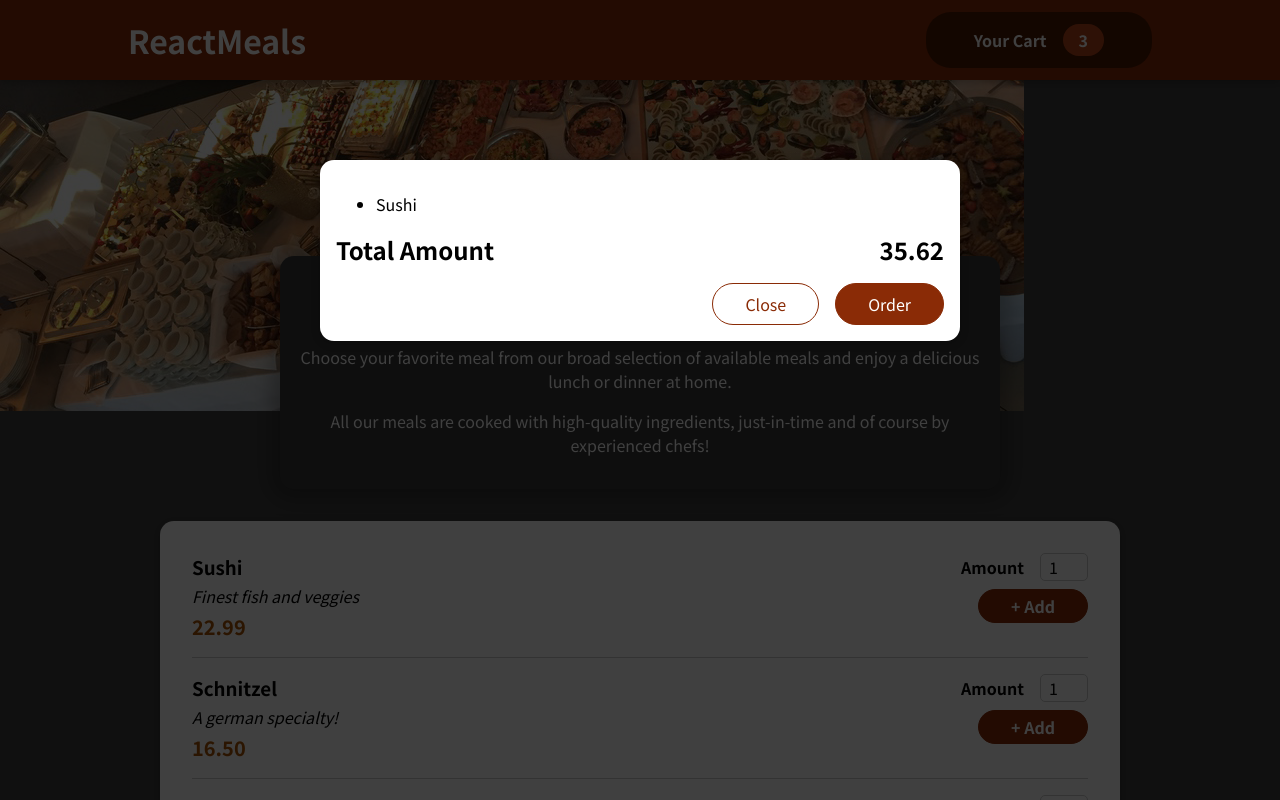
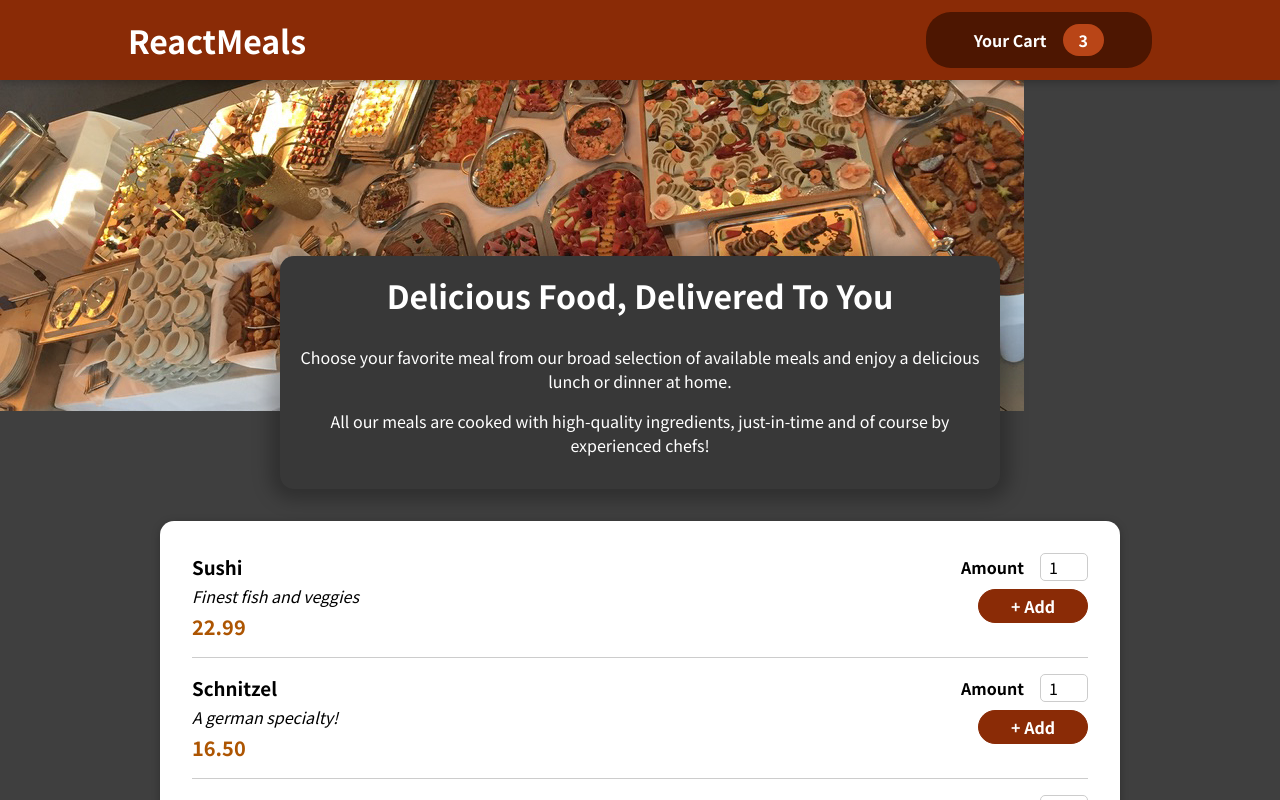
Before and after one commit to exemplar-codes/react-meals, a React (Create React App) app: page / in a window 1280 px wide. Shown: the top 800 px of the page. Built offline with nearby package versions, Linux system fonts and the light colour scheme.

Commit message:
Add modal

```diff
--- a/src/App.js
+++ b/src/App.js
@@ -1,14 +1,19 @@
-import React from "react";
+import React, { useState } from "react";
 import Cart from "./components/Cart/Cart";
 
 import Header from "./components/Layout/Header";
 import Meals from "./components/Meals/Meals";
 
 function App() {
+  const [cartOpen, setCartOpen] = useState(false);
+
+  const showCart = () => setCartOpen(true);
+  const hideCart = () => setCartOpen(false);
+
   return (
     <>
-      <Cart />
-      <Header />
+      {cartOpen && <Cart onClose={hideCart} />}
+      <Header onShowCart={showCart} />
       <main>
         <Meals />
       </main>
--- a/src/components/Cart/Cart.jsx
+++ b/src/components/Cart/Cart.jsx
@@ -13,14 +13,16 @@
   );
 
   return (
-    <Modal>
+    <Modal onClose={props.onClose}>
       {cartItems}
       <div className={classes.total}>
         <span>Total Amount</span>
         <span>35.62</span>
       </div>
       <div className={classes.actions}>
-        <button className={classes["button--alt"]}>Close</button>
+        <button className={classes["button--alt"]} onClick={props.onClose}>
+          Close
+        </button>
         <button className={classes.button}>Order</button>
       </div>
     </Modal>
--- a/src/components/Layout/Header.jsx
+++ b/src/components/Layout/Header.jsx
@@ -5,12 +5,12 @@
 
 import HeaderCartButton from "./HeaderCart";
 
-function Header() {
+function Header(props) {
   return (
     <>
       <header className={classes.header}>
         <h1>ReactMeals</h1>
-        <HeaderCartButton />
+        <HeaderCartButton onClick={props.onShowCart} />
       </header>
       <div>
         <img src={mealsImage} alt="A table full of delicious food!" />
--- a/src/components/Layout/HeaderCart.jsx
+++ b/src/components/Layout/HeaderCart.jsx
@@ -3,14 +3,14 @@
 import classes from "./HeaderCartButton.module.css";
 import CartIcon from "../Cart/CartIcon";
 
-function HeaderCartButton({ count = 3 }) {
+function HeaderCartButton(props) {
   return (
-    <button className={classes.button}>
+    <button className={classes.button} onClick={props.onClick}>
       <span>
         <CartIcon />
       </span>
       <span>Your Cart</span>
-      <span className={classes.badge}>{count}</span>
+      <span className={classes.badge}>3</span>
     </button>
   );
 }
--- a/src/components/UI/Modal.jsx
+++ b/src/components/UI/Modal.jsx
@@ -4,13 +4,11 @@
 import classes from "./Modal.module.css";
 
 function Backdrop(props) {
-  return <div className={classes.backdrop} />;
+  return <div className={classes.backdrop} onClick={props.onClose} />;
 }
 
 function ModalOverlay(props) {
-  return (
-    <div className={classes.modal}>{props.children}</div>
-  );
+  return <div className={classes.modal}>{props.children}</div>;
 }
 
 const portalElement = document.getElementById("overlays");
@@ -18,7 +16,10 @@
 function Modal(props) {
   return (
     <>
-      {ReactDOM.createPortal(<Backdrop />, portalElement)}
+      {ReactDOM.createPortal(
+        <Backdrop onClose={props.onClose} />,
+        portalElement
+      )}
       {ReactDOM.createPortal(
         <ModalOverlay>{props.children}</ModalOverlay>,
         portalElement
```
Also changed, not shown: 1 other file (tests, documents, lock files or other folders).
